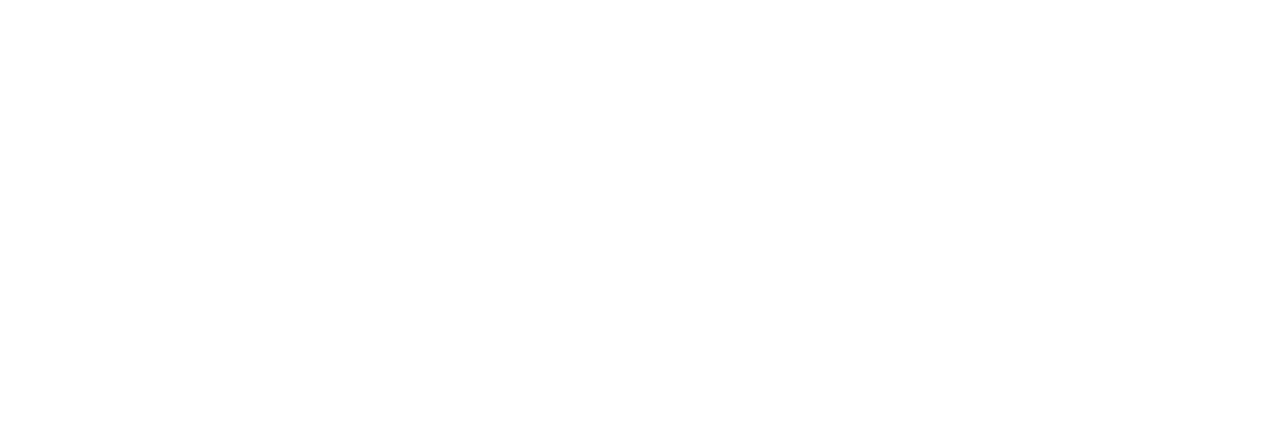
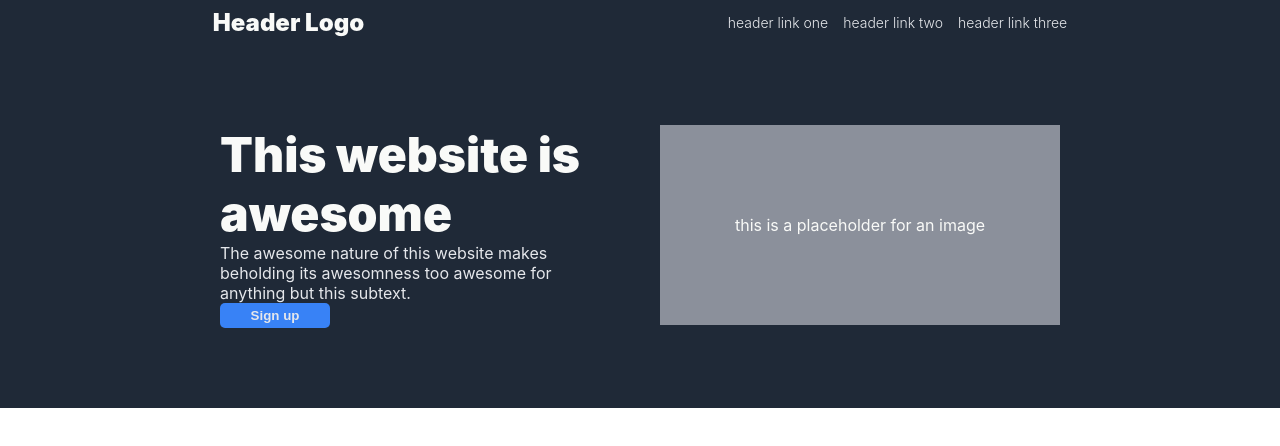
Before and after one commit to Ardax-C/landing-page, a plain HTML site: page index.html in a window 1280 px wide. Drawn offline with Linux system fonts and the light colour scheme.

Commit message:
Add header & hero html and accompanying css

```diff
--- a/index.html
+++ b/index.html
@@ -1,5 +1,6 @@
 <!DOCTYPE html>
 <html lang="en">
+
 <head>
     <meta charset="UTF-8">
     <meta http-equiv="X-UA-Compatible" content="IE=edge">
@@ -7,7 +8,27 @@
     <link rel="stylesheet" href="styles.css">
     <title>Landing Page</title>
 </head>
+
 <body>
+    <div class="header">
+        <div class="header-logo">Header Logo</div>
+        <ul class="navbar">
+            <li><a href="#">header link one</a></li>
+            <li><a href="#">header link two</a></li>
+            <li><a href="#">header link three</a></li>
+        </ul>
+    </div>
+    <div class="hero">
+        <div class="hero-left">
+            <div class="main-text">This website is awesome</div>
+            <div class="secondary-text">The awesome nature of this website makes beholding its awesomness too awesome
+                for anything but this subtext.</div>
+            <input class="sign-up" type="button" value="Sign up">
+        </div>
+        <div class="hero-right">
+            <div class="image-placeholder">this is a placeholder for an image</div>
+        </div>
+    </div>
+</body>
 
-</body>
 </html>
--- a/styles.css
+++ b/styles.css
@@ -0,0 +1,83 @@
+* {
+  list-style-type: none;
+  text-decoration: none;
+}
+
+body {
+  margin: 0;
+  padding: 0;
+  min-height: 100vh;
+  font-family: -apple-system, BlinkMacSystemFont, "Segoe UI", Roboto, Oxygen,
+    Ubuntu, Cantarell, "Open Sans", "Helvetica Neue", sans-serif;
+}
+
+.header {
+  display: flex;
+  justify-content: center;
+  align-items: center;
+  background-color: #1f2937;
+}
+
+.header-logo {
+  flex: 0 1 475px;
+  font-size: 24px;
+  font-weight: 900;
+  color: #f9faf8;
+}
+
+.navbar {
+  display: flex;
+  justify-content: space-evenly;
+  gap: 15px;
+  font-size: 14px;
+  font-weight: 300;
+}
+
+.hero {
+  display: flex;
+  justify-content: center;
+  gap: 40px;
+  padding: 80px 0;
+  background-color: #1f2937;
+}
+
+.hero-left {
+  flex: 0 0 400px;
+  display: flex;
+  flex-flow: column wrap;
+  justify-content: space-between;
+}
+
+.main-text {
+  font-size: 48px;
+  font-weight: 900;
+  color: #f9faf8;
+}
+
+.secondary-text {
+  color: #e5e7eb;
+}
+
+.sign-up {
+  background-color: #3882f6;
+  width: 110px;
+  border: transparent;
+  color: #e5e7eb;
+  padding: 5px;
+  border-radius: 5px;
+  font-weight: bold;
+}
+
+.image-placeholder {
+  display: flex;
+  justify-content: center;
+  align-items: center;
+  width: 400px;
+  height: 200px;
+  background-color: #8b909b;
+  color: #f9faf8;
+}
+
+a {
+  color: #e5e7eb;
+}
```
